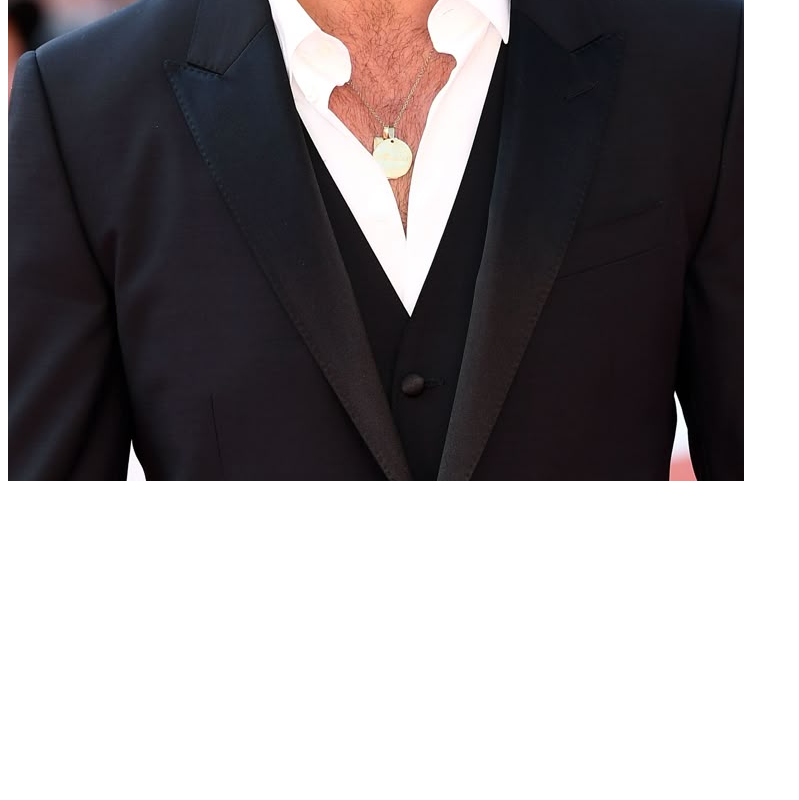
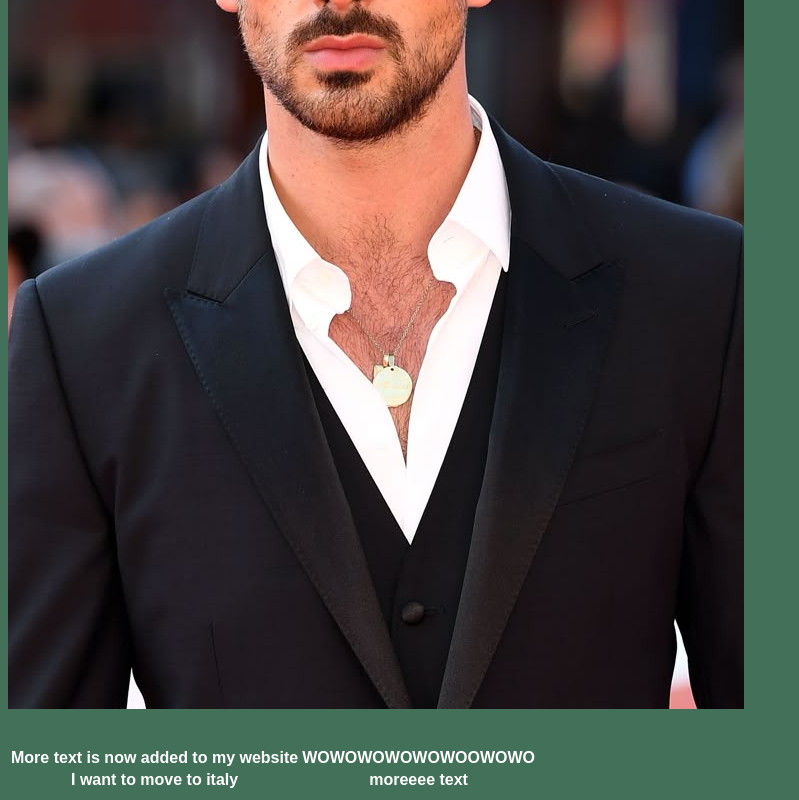
Before and after one commit to whittlebitofdesign/homepage, a plain HTML site: page index.html in a window 1280 px wide. Shown: the part 847-1647 px from the top of the page, without its empty margins (0-799 px from the left). Before the commit the page ends 1336 px from the top, so only its background shows below. Drawn offline with Linux system fonts and the light colour scheme.

Commit message:
Update index.html

```diff
--- a/index.html
+++ b/index.html
@@ -1,3 +1,12 @@
+<style>
+body {
+background-color: #427059;
+color: white;
+font-size: 32px;
+font-family: Arial, Helvetica, sans-serif;
+}
+</style>
+
 <html> You're reading  words on my website
   <br>
   Text is being added to this website and there a picture on this website too
@@ -12,4 +21,25 @@
   <br>
   <br>
 <img src="https://whittlebitofdesign.github.io/homepage/images/man.jpeg">
+  <br>
+  <br>
+<table>
+<tr>
+<th>
+More text is now added to my website
+</th>
+  <th>
+     WOWOWOWOWOWOOWOWO
+  </th>
+</tr>
+  <tr>
+    <th>
+      I want to move to italy
+    </th>
+  <th>
+  moreeee text
+  </th>
+  </tr>
+</table>
+
 </html>
```
